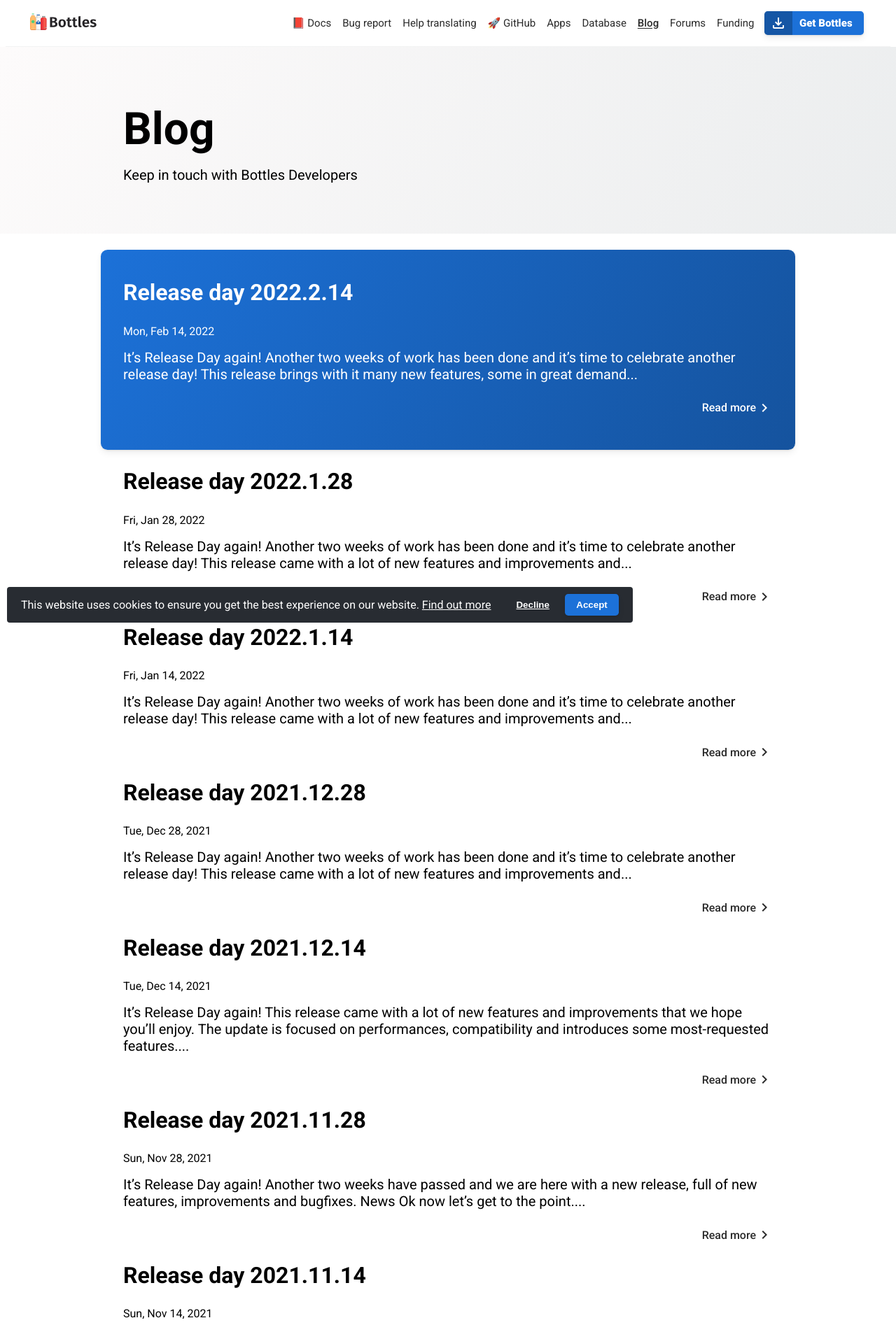
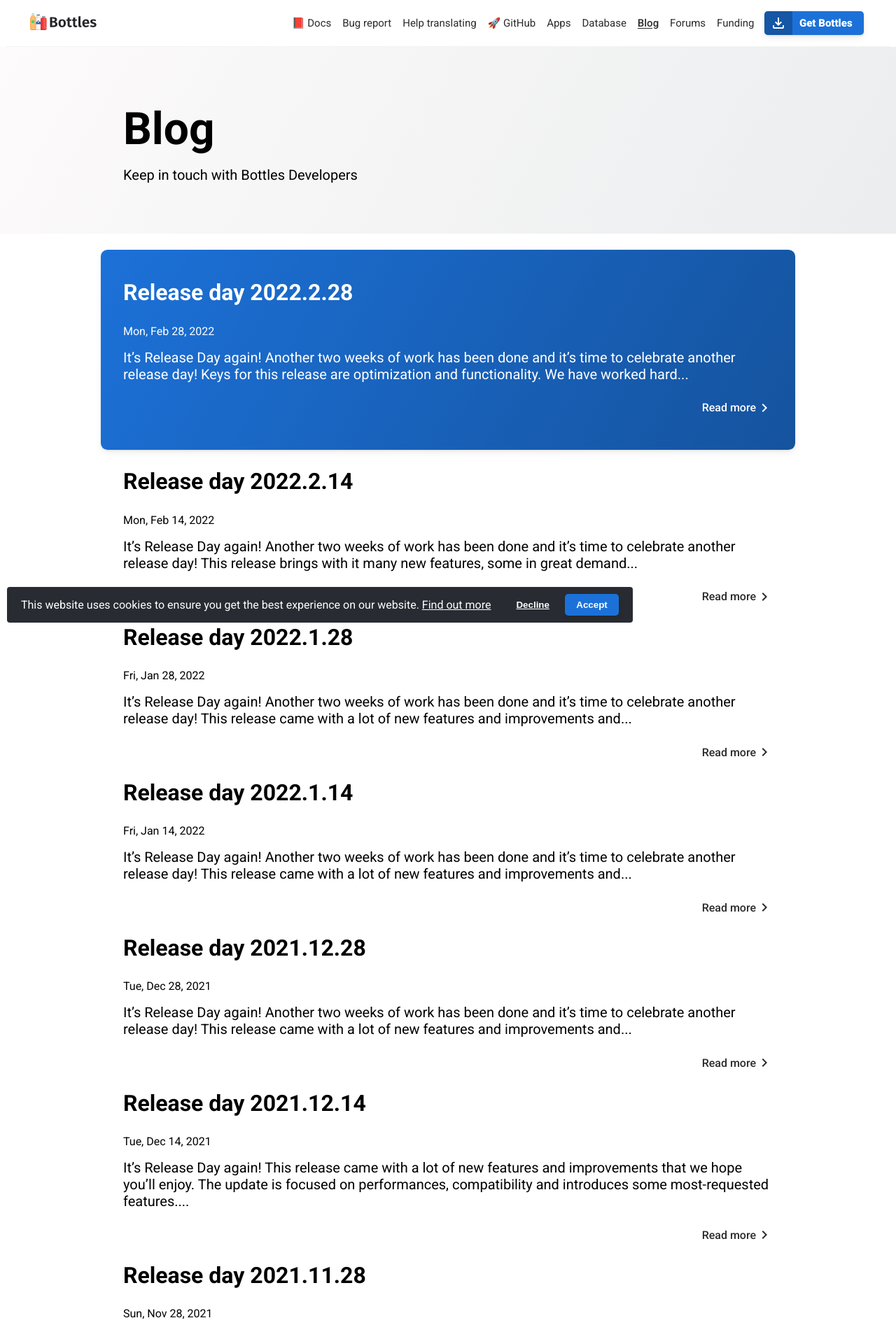
Before and after one commit to bottlesdevs/website, a Jekyll site: the page built from blog.md, in a window 1280 px wide. Shown: the top 1904 px of the page at 70% size. Built offline with Jekyll 4.4.1, drawn with Linux system fonts in a browser that asks for light colours; nearby versions of some CDN libraries; comment, search, counter and statistics services are not loaded; some of the changed lines change nothing that is shown.

Commit message:
release post 2022.2.28

````diff
--- /dev/null
+++ b/_posts/2022-02-28-release-2022.2.28.md
@@ -0,0 +1,209 @@
+---
+title: "Release day 2022.2.28"
+description: "Today is release day!"
+published: 2022-02-28
+layout: post
+thumb: https://raw.githubusercontent.com/bottlesdevs/data/main/releases/2022.2.28/release-day.png
+background: https://raw.githubusercontent.com/bottlesdevs/data/main/backgrounds/2022.2.28.png
+published: true
+comments: true
+is_release_day: true
+is_release_day_color: '#f2676c'
+---
+
+It’s Release Day again!
+
+Another two weeks of work has been done and it's time to celebrate another
+release day!
+
+Keys for this release are optimization and functionality. We have worked
+hard to optimize the user experience and we are sure you will also like the
+new features.
+
+## News
+Ok now let's get to the point. What's new in this version?
+
+### Template caching
+Bottles handles WINE prefixes a little differently from other prefixes and we
+have already talked about this several times. Creating these is also a bit
+more complex process and can take up to 3 minutes. We know that time is
+important for all of us, which is why we have worked on a template system
+that speeds up the process exponentially, reducing it to just few seconds.
+
+<div class="video-frame">
+  <iframe width="560" height="315" src="https://www.youtube.com/embed/N8mQ-BP_tGs" title="Bottles - Template caching" frameborder="0" allow="accelerometer; autoplay; clipboard-write; encrypted-media; gyroscope; picture-in-picture" allowfullscreen></iframe>
+</div>
+
+After creating the first bottle, a template will be created for the chosen
+environment. So on the next creation, this will be used as a base, avoiding
+much of the necessary operations. Each environment has its own template and
+when its configuration is updated (for example with a Bottles update), the
+template is automatically deleted and recreated with the next bottle.
+
+This will not prevent the user from updating the components that are normally
+initialized with the creation of the bottle when using environments such as
+Gaming and Application, in fact if during the creation, Bottles will detect
+that one or more components (for example DXVK and VKD3D) are not updated with
+respect to the template, these will simply be reinitialized, adding a few
+seconds to the operation.
+
+### Change DPI
+Being able to change the DPI of the applications running in the bottles is for
+some an indispensable operation. This previously had to be done using the
+Winecfg tool, that is the WINE configurator. In this release it has been
+implemented directly in the bottle preferences, making it easily accessible at
+any time.
+
+![Bottles - Change DPI](/uploads/bottles-display-settings.png)
+
+Just select the required depth from the menu and this will be applied to the
+next applications you run.
+
+### UI improvements
+In the previous screen, you should have noticed an update of the bottle
+preferences. In fact, many settings have been grouped to facilitate navigation.
+
+The Display settings have been grouped (among which we have also added the
+functionality to resume the focus of applications when they do not release it),
+the versions of the components.
+
+![Bottles - UI improvements](/uploads/bottles-components-settings.png)
+
+Bottles preferences have also been re-organized, now in fact the runners are
+divided by category, so that it is considerably easier to reach and install
+those of our interest.
+
+![Bottles - UI improvements](/uploads/bottles-components-manager.png)
+
+Dependency management has also been reorganized to allow for multiple
+installation. This option was added after many requests but we are obliged
+to warn that it is absolutely not a recommended practice if you do not know
+what you are doing.
+
+### Manage drives
+Even the management of virtual disks has been integrated directly into the
+bottle preferences, avoiding having to go to Winecfg.
+
+![Bottles - Manage drives](/uploads/bottles-drives.png)
+
+Once we reach the new option in the bottle preferences, we create a new drive
+by first choosing the letter to assign and then we select the path to which
+it must link to.
+
+> If you are using Flatpak, be sure to give Bottles permissions to that path,
+> otherwise the disk will not be available when Bottles is restarted.
+
+### Improved installers
+In addition to the arrival of new installers who expand the catalog, we
+have also worked to make it more performing but also more integrated. In
+fact, it is now possible for maintainers to use the `userdir/` placeholder to
+reach an executable in the user's path in the bottle.
+
+An [example](https://github.com/bottlesdevs/programs/pull/29/files) below:
+
+```yaml
+Name: enlisted
+Description: The official Enlisted launcher.
+Grade: Silver
+Arch: win64
+
+Dependencies:
+- d3dx9
+- allfonts
+- d3dcompiler_43
+- d3dcompiler_47
+
+Parameters:
+  dxvk: true
+  esync: true
+  discrete_gpu: true
+
+Executable:
+  name: Enlisted
+  icon: enlisted.svg
+  file: launcher.exe
+  path: userdir/AppData/Local/Enlisted/launcher.exe
+
+Steps:
+- action: install_exe
+  file_name: enlisted_launcher_1.0.3.80.exe
+  url: https://aws-yup-distr-01.gaijinent.com/enlisted_launcher_1.0.3.80.exe
+  file_checksum: b88e84b09cec8a1b1d5ee0667f85060b
+```
+
+### Desktop entries
+We fixed an annoying bug that prevented Bottles from correctly generating
+desktop entries. This release, however, brings this feature also (finally) to
+the Flatpak user.
+
+We have made a [video tutorial](https://www.youtube.com/watch?v=tPFNg9AU5k4)
+on how to enable this feature.
+
+### Sandbox for everyone
+Although only the Flatpak package currently allows a complete sandbox of the
+bottles. From this release, all other packages will also be able to enjoy a
+partial sandbox. This is the automatic removal of all links from the bottle's
+userdir to the host system's homedir. To prevent this, you can choose the
+Custom environment and disable the option (other environments will also read
+this option for the entire session).
+
+
+### Caffe 7.3
+The new Caffe runner is based on WINE 7.3, read [here](https://www.winehq.org/announce/7.3)
+the complete changelog.
+
+## All other changes
+There are a lot of other changes and improvements in this release. Below are
+other noteworthy ones, for all the others, refer to
+the [GitHub organization](https://github.com/bottlesdevs).
+
+  * Template caching creates a copy of the first bottle created with one environment, to use it as the basis of the next one, greatly reduces creation time. Templates are regenerated when a rule changes in the default configuration of an environment, while components are still updated if new ones are installed.
+  * Now it is possible to install multiple dependencies at once (really not recommended)
+  * The components screen has been reorganized into groups to make it easier to navigate
+  * Change DPI directly from the bottle preferences
+  * The Take focus option has added to preferences, allowing the user to resume focus on app change when these hold it
+  * Improved WinePrograms logs with the effective running action
+  * DXVK-async is now always at the bottom of the list, preventing it from being taken by Bottles as the most recent version on bottle creation
+  * Add a journal file which collect all the most important actions and events
+  * The userdir/ placeholder was added allowing maintainers to reach executables from the user bottle directory
+  * New bottles are now sandboxed by default, despite if running as flatpak or not (in other packages the link to the user home is simply removed)
+  * Manage your virtual drives directly from the bottle preferences
+  * Programs list in bottle details is now hidden if there are only hidden entries
+  * Flatpak users can now generate desktop entries too if the ~/.local/share/applications path is exposed
+  * General improvements to the WINE backend
+  * Fixed a problem with Windows version change, was trying to set duplicate keys on registry
+  * Fixed a race condition on DLL components remove and install tasks (Thanks to @asbytes)
+  * Fixed a bug in command execution, the WINEPREFIX env var was not rewritten if already present in the environment
+  * Fixed DLL components for 32 bit bottles (Thanks to @ffuugoo)
+  * Fixed a bug in Mouse Capture Fullscreen setting which was resetting on restart
+  * Fixed a bug in backup export, the backup was not aborting if the user have not picked a path
+  * Fixed a bug with generated desktop entries, was setting the wrong executable path
+  * Fixed a bug in layered executables support, which was unable to launch executables due to structure mismatch
+  * Fixed a bug with CabExtract implementation, which was extracting resources to the wrong directory if symlink
+  * Fixed a bug in layer sweep function, which was sweeping all files instead of the different ones
+  * Fixed a bug in layer mount function, which was mounting the wrong directory if reading from the configuration
+  * Fixed a bug in WINE command execution, which was defaulting to the bottle path instead of the layered one
+  * Fixed a bug in bottles initial check, which was causing a crash if the configuration file was not found
+  * Fixed programs ignored_patterns, which was allowing unins* files to be listed in programs view
+  * Fixed a bug with DLL components which was not ensuring the prefix was updated before registering DLL overrides
+  * Fixed winbind issue (Thanks to @arashsm79)
+  * Fixed a bug with hidden programs, which were not excluded from is_alive check
+  * Czech translations thanks to @panmourovaty, @uzu128, @tuzu128
+  * French translations thanks to @julroy67
+  * Italian translations thanks to @albanobattistella, @phaerrax
+  * Indonesian translations thanks to @frnmz
+  * Russian translations thanks to @Knebergish, @Smoque
+  * Finnish translations thanks to Jiri Grönroos
+  * Croatian translations thanks to @milotype
+  * Slovak translations thanks to @prescott66
+  * Romanian translations thanks to @tiberiufrat
+  * Portuguese translations thanks to @Xico26
+  * Hungarian translations thanks to @swanux
+  * Polish translations thanks to @imLinguin
+  * German translations thanks to @thericosanto
+
+Thanks to all users who contributed to this release!
+
+~ Bottles' Developers
+
+<a class="button" href="/download" style="">Download</a> 2022.2.28
--- a/assets/css/style.css
+++ b/assets/css/style.css
@@ -364,7 +364,7 @@
     position: relative;
     display: block;
     transform: scale(1);
-    background-color: white;
+    /* background-color: white; */
     border-radius: 4px;
 }
 
@@ -560,7 +560,8 @@
 .next,
 .message,
 img.shadow,
-.dropdown>ul {
+.dropdown>ul,
+.video-frame {
     box-shadow: 0 1px 3px rgb(0 0 0 / 10%), 0 5px 10px rgb(0 0 0 / 6%);
 }
 
@@ -636,7 +637,8 @@
 
 .card,
 .modal>div,
-.dropdown>ul {
+.dropdown>ul,
+.video-frame {
     background-color: #fff;
     border-radius: .3rem;
     min-height: 6rem;
@@ -1365,6 +1367,23 @@
     position: relative;
 }
 
+.video-frame {
+    height: 0;
+    overflow: hidden;
+    padding-bottom: 56.25%;
+    padding-top: 30px;
+    position: relative;
+}
+.video-frame iframe,
+.video-frame object,
+.video-frame embed {
+    height: 100%;
+    left: 0;
+    position: absolute;
+    top: 0;
+    width: 100%;
+}
+
 @media screen and (max-width: 745px) {
     footer .grid {
         display: flex;
@@ -1552,6 +1571,10 @@
         background-color: #191919;
     }
 
+    .page.post img {
+        background-color: #fff;
+    }
+
     a,
     .button.link,
     .button.link:hover {
````
Also changed, not shown: uploads/bottles-components-manager.png (added), uploads/bottles-components-settings.png (added), uploads/bottles-display-settings.png (added), uploads/bottles-drives.png (added).
